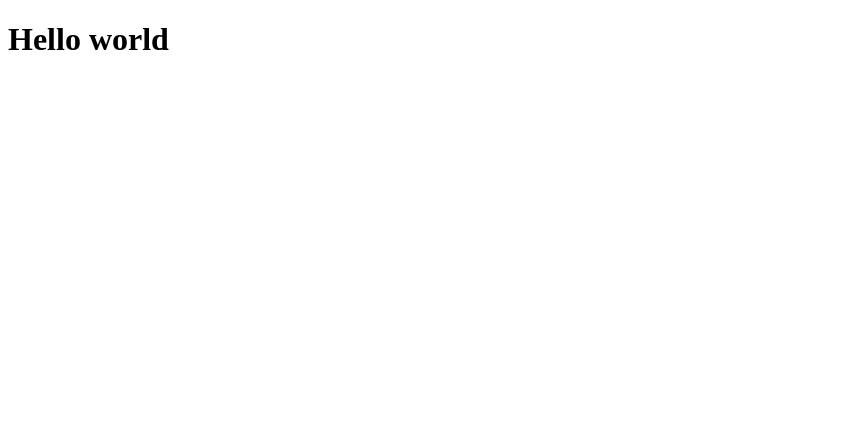
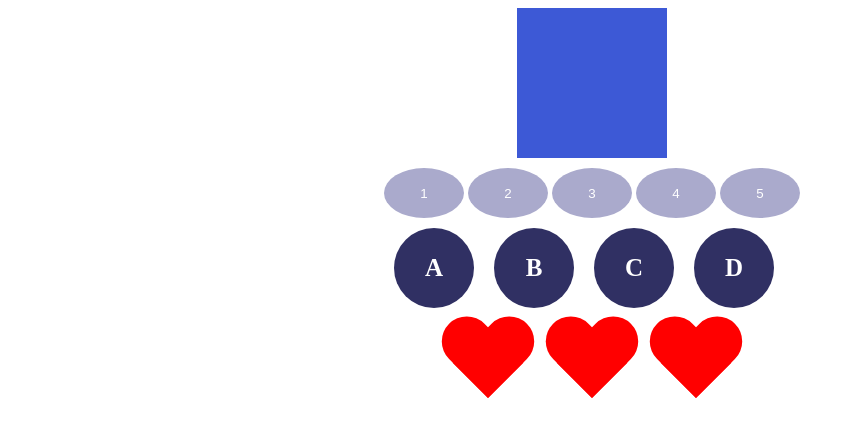
Before and after one commit to M-Orziboyev/recap, a plain HTML site: page index.html in a window 1280 px wide. Shown: the whole page, without its empty margins (0-855 px from the left). Drawn offline with Linux system fonts and the light colour scheme.

Commit message:
DOM stuff

```diff
--- a/index.html
+++ b/index.html
@@ -1,16 +1,35 @@
 <!DOCTYPE html>
-<html lang="en">
+<html lang="ru">
+<head>
+    <meta charset="utf-8" />
+    <meta http-equiv="X-UA-Compatible" content="IE=edge" />
+    <title>JavaScript</title>
+    <link rel="stylesheet" href="style.css" />
+</head>
+<body>
+<div class="app">
+    <div class="box" id="box"></div>
 
-<head>
-    <meta charset="UTF-8">
-    <meta name="viewport" content="width=device-width, initial-scale=1.0">
-    <title>JavaScript</title>
-</head>
+    <button>1</button>
+    <button>2</button>
+    <button>3</button>
+    <button>4</button>
+    <button>5</button>
 
-<body>
-<h1>Hello world</h1>
+    <div class="circle__wrapper">
+        <div class="circle">A</div>
+        <div class="circle">B</div>
+        <div class="circle">C</div>
+        <div class="circle">D</div>
+    </div>
+
+    <div class="wrapper">
+        <div class="heart"></div>
+        <div class="heart"></div>
+        <div class="heart"></div>
+    </div>
+</div>
 
 <script src="index.js"></script>
 </body>
-
 </html>
--- a/index.js
+++ b/index.js
@@ -1,77 +1,11 @@
-const seriesDB = {
-    count: 0,
-    series: {},
-    actors: {},
-    genres: [],
-    private: false,
-    start: function () {
-        seriesDB.count = +prompt('Nechta serial ko’rdingiz?', '')
+const box = document.querySelector('.box'),
+    button = document.querySelectorAll('button'),
+    circles = document.querySelectorAll('circle');
 
-        while (
-            seriesDB.count == '' ||
-            seriesDB.count == null ||
-            isNaN(seriesDB.count)
-            ) {
-            seriesDB.count = +prompt('Nechta serial ko’rdingiz?', '')
-        }
-    },
-    setSeries: function () {
-        for (let i = 0; i < 2; i++) {
-            const a = prompt(`Oxirgi ko’rgan serialingiz ${i + 1}?`, '')
-            const b = prompt(`Nechi baxo berasiz? ${i + 1}`, '')
-
-            if (a !== null && b !== null && a !== '' && b !== '') {
-                seriesDB.series[a] = b
-            } else {
-                i--
-            }
-        }
-    },
-    detectingLevel: function () {
-        if (seriesDB.count < 5) {
-            console.log("Kam serial ko'ripsiz")
-        } else if (seriesDB.count >= 5 && seriesDB.count < 10) {
-            console.log('Siz classik tamoshabin ekansiz')
-        } else if (seriesDB.count >= 10) {
-            console.log('Siz serialchi zvezda ekansiz')
-        }
-    },
-    visibleDB: function () {
-        if (seriesDB.private) {
-            seriesDB.private = false
-        } else {
-            seriesDB.private = true
-        }
-    },
-    showDB: function () {
-        if (!seriesDB.private) {
-            console.log(seriesDB)
-        } else {
-            console.log("Ma'lumot mahfiy saqlanmoqda")
-        }
-    },
-    writeGenres: function () {
-        // for (let i = 0; i < 3; i++) {
-        // 	const genre = prompt(`Yaxshi ko'rgan janringiz ${i + 1}?`, '')
-        // 	if (genre === '' || genre === null) {
-        // 		i--
-        // 	} else {
-        // 		seriesDB.genres[i] = genre
-        // 	}
-        // }
-
-        let genres = prompt(
-            "Yaxshi ko'rgan janringizni vergul yordamida yozing!",
-            ''
-        )
-
-        while (genres == '' || genres == null) {
-            genres = prompt("Yaxshi ko'rgan janringizni vergul yordamida yozing!", '')
-        }
-
-        if (genres) {
-            seriesDB.genres = genres.split(', ')
-            seriesDB.genres.sort()
-        }
-    },
+for (let i = 0; i < circles.length; i++) {
+    circles[i].style.borderRadius = '0';
 }
+button.forEach((item) => {
+    item.style.borderRadius = '100%'
+    item.style.backgroundColor = '#aac';
+})
--- /dev/null
+++ b/style.css
@@ -0,0 +1,98 @@
+.app {
+    position: absolute;
+    left: 30%;
+    transform: rotateX(-50%);
+    text-align: center;
+}
+.box {
+    width: 150px;
+    height: 150px;
+    background-color: rgb(61, 89, 214);
+    margin: 0 auto;
+}
+button {
+    width: 80px;
+    height: 50px;
+    margin-top: 10px;
+    border: none;
+    border-radius: 8px;
+    background-color: rgb(61, 58, 77);
+    color: #fff;
+    cursor: pointer;
+    outline: none;
+    position: relative;
+}
+.circle__wrapper {
+    display: flex;
+    position: relative;
+    margin-top: 10px;
+}
+.circle {
+    width: 80px;
+    height: 80px;
+    background-color: rgb(48, 48, 99);
+    margin-top: 10px;
+    border-radius: 100%;
+    display: flex;
+    justify-content: center;
+    align-items: center;
+    color: #fff;
+    font-weight: bold;
+    font-size: 25px;
+    margin: 0 10px;
+}
+.wrapper {
+    position: relative;
+}
+.heart {
+    display: inline-block;
+    position: relative;
+    width: 100px;
+    height: 90px;
+    margin-top: 10px;
+}
+.heart:before,
+.heart:after {
+    position: absolute;
+    content: '';
+    left: 50px;
+    top: 0;
+    width: 50px;
+    height: 80px;
+    background: red;
+    -moz-border-radius: 50px 50px 0 0;
+    border-radius: 50px 50px 0 0;
+    -webkit-transform: rotate(-45deg);
+    -moz-transform: rotate(-45deg);
+    -ms-transform: rotate(-45deg);
+    -o-transform: rotate(-45deg);
+    transform: rotate(-45deg);
+    -webkit-transform-origin: 0 100%;
+    -moz-transform-origin: 0 100%;
+    -ms-transform-origin: 0 100%;
+    -o-transform-origin: 0 100%;
+    transform-origin: 0 100%;
+}
+.heart:after {
+    left: 0;
+    -webkit-transform: rotate(45deg);
+    -moz-transform: rotate(45deg);
+    -ms-transform: rotate(45deg);
+    -o-transform: rotate(45deg);
+    transform: rotate(45deg);
+    -webkit-transform-origin: 100% 100%;
+    -moz-transform-origin: 100% 100%;
+    -ms-transform-origin: 100% 100%;
+    -o-transform-origin: 100% 100%;
+    transform-origin: 100% 100%;
+}
+.black {
+    width: 150px;
+    height: 50px;
+    line-height: 50px;
+    text-align: center;
+    background-color: black;
+    margin-bottom: 30px;
+    margin-top: 30px;
+    color: #fff;
+}
```
